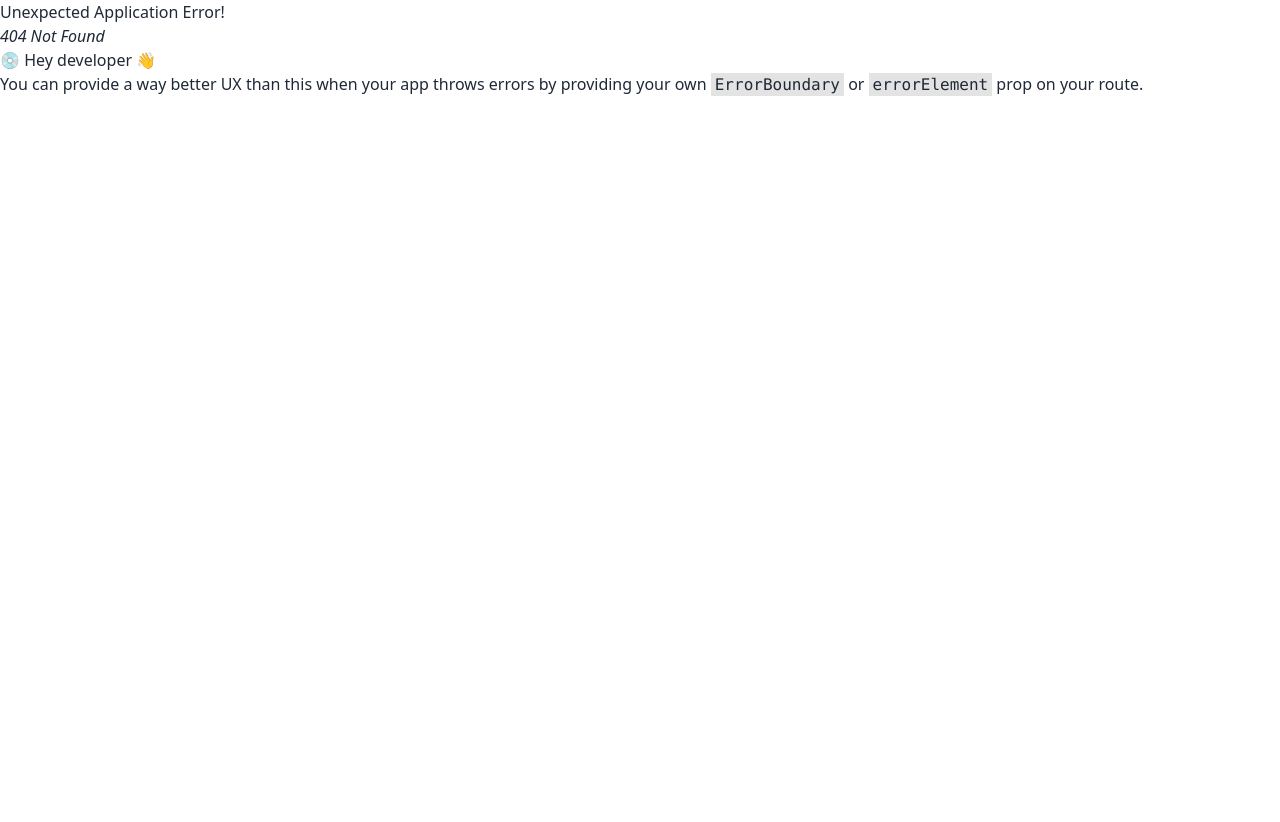
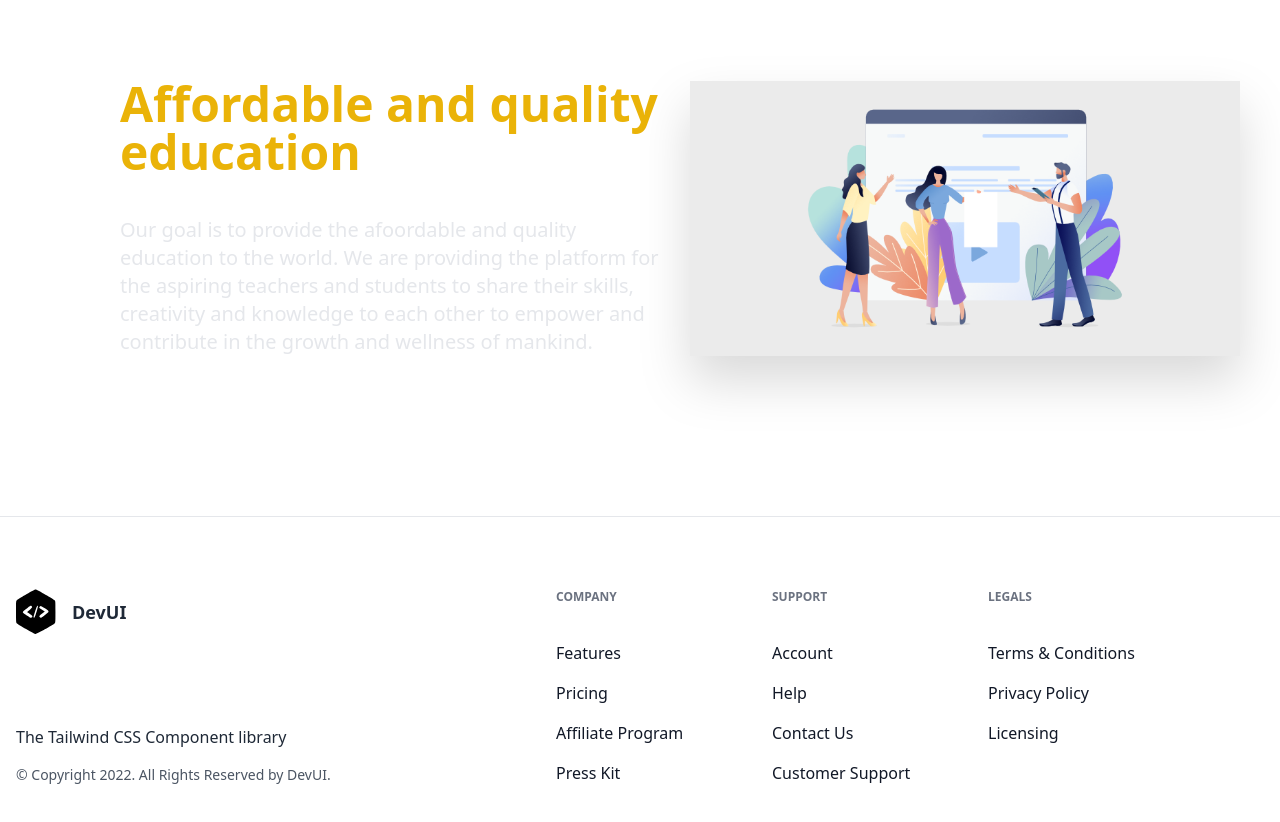
Before and after one commit to NikhilKumarMandal/course, a React (Vite) app in the folder fortend/: page /about in a window 1280 px wide. Before the commit this address had no page. Shown: the top 822 px of the page. Before the commit the page ends 800 px from the top, so only its background shows below. Built offline with nearby package versions, Linux system fonts and the light colour scheme.

Commit message:
"Added react-router-dom for routing, updated Header component to use Redux for auth state, removed Home component in favor of pages directory structure"

```diff
--- a/fortend/src/App.jsx
+++ b/fortend/src/App.jsx
@@ -1,3 +1,5 @@
+import { Route, Routes } from 'react-router-dom';
+
 
 function App() {
 
--- a/fortend/src/components/Header/Header.jsx
+++ b/fortend/src/components/Header/Header.jsx
@@ -2,8 +2,27 @@ import {AiFillCloseCircle} from 'react-icons/ai';
 import {FiMenu} from 'react-icons/fi';
 import { Link, useNavigate } from 'react-router-dom';
 import Footer from '../Footer/Footer';
+import { useDispatch,useSelector } from 'react-redux'
 
 function Header({children}) {
+
+    const dispatch = useDispatch()
+    const navigate = useNavigate()
+
+    // for checking if user is logged In
+    const isloggedIn = useSelector((state) => state?.auth?.loggedIn)
+
+    // for displaying the options acc to role
+
+    const role = useSelector((state) => state?.auth?.role)
+
+
+    const handleLogout = (e) => {
+        e.preventDefault()
+
+        // const res = await dispatch(logout())
+        navigate('/')
+    }
 
   function changeWidth() {
     const drawerSide = document.getElementsByClassName("drawer-side");
@@ -45,17 +64,18 @@ function Header({children}) {
                     <Link to="/">Home</Link>
                 </li>
 
-
-                    <li>
-                        <Link to="/admin/dashboard"> Admin DashBoard</Link>
-                    </li>
+                {isloggedIn && role === "ADMIN" && (
+                <li>
+                    <Link to="/admin/dashboard"> Admin DashBoard</Link>
+                </li>
+                )}
 
 
+                {isloggedIn && role === 'ADMIN' && (
                     <li>
                         <Link to="/course/create"> Create new course</Link>
                     </li>
-
-
+                )}
                 <li>
                     <Link to="/courses">All Courses</Link>
                 </li>
@@ -68,7 +88,7 @@ function Header({children}) {
                     <Link to="/about">About Us</Link>
                 </li>
 
-
+                {!isloggedIn && (
                     <li className="absolute bottom-4 w-[90%]">
                         <div className="w-full flex items-center justify-center">
                             <button className='btn-primary px-4 py-1 font-semibold rounded-md w-full'>
@@ -79,19 +99,21 @@ function Header({children}) {
                             </button>
                         </div>
                     </li>
+                )}
 
-
-
-                    <li className="absolute bottom-4 w-[90%]">
+                {isloggedIn && (
+                        <li className="absolute bottom-4 w-[90%]">
                         <div className="w-full flex items-center justify-center">
                             <button className='btn-primary px-4 py-1 font-semibold rounded-md w-full'>
                                 <Link to="/user/profile">Profile</Link>
                             </button>
                             <button className='btn-secondary px-4 py-1 font-semibold rounded-md w-full'>
-                                <Link >Logout</Link>
+                                <Link onClick={handleLogout} >Logout</Link>
                             </button>
                         </div>
                     </li>
+                )}
+
 
             </ul>
         </div>
--- a/fortend/src/main.jsx
+++ b/fortend/src/main.jsx
@@ -6,11 +6,16 @@ import  { Toaster } from 'react-hot-toast'
 import { Provider } from 'react-redux'
 import store from './redux/store.js'
 import { Route, RouterProvider, createBrowserRouter, createRoutesFromElements } from 'react-router-dom'
-import Home from './components/Home/Home.jsx'
+import Home from './pages/Home.jsx'
+import About from './pages/About.jsx'
+import NotFound from './pages/NotFound.jsx'
 
 const router = createBrowserRouter(
   createRoutesFromElements(
-    <Route path='/' element={<Home/>}>
+    <Route>
+    <Route path='/' element={<Home/>}/>
+    <Route path='/about' element={<About/>} />
+    <Route path="*" element={<NotFound />}/>
     </Route>
   )
 )
--- /dev/null
+++ b/fortend/src/pages/About.jsx
@@ -0,0 +1,44 @@
+import React from 'react'
+import Header from '../components/Header/Header.jsx'
+import about from '../assets/about.png'
+function About() {
+  return (
+    <Header>
+        <div className="pl-20 pt-20 flex flex-col text-white">
+                <div className="flex items-center gap-5 mx-10">
+                    <section className="w-1/2 space-y-10">
+                        <h1 className="text-5xl text-yellow-500 font-semibold">
+                            Affordable and quality education
+                        </h1>
+                        <p className="text-xl text-gray-200">
+                            Our goal is to provide the afoordable and quality education to the world.
+                            We are providing the platform for the aspiring teachers and students to share
+                            their skills, creativity and knowledge to each other to empower and contribute
+                            in the growth and wellness of mankind.
+                        </p>
+                    </section>
+
+                    <div className="w-1/2">
+                        <img
+                            id="test1"
+                            style={{
+                                filter: "drop-shadow(0px 10px 10px rgb(0,0,0));"
+                            }}
+                            alt="about main image"
+                            className="drop-shadow-2xl"
+                            src={about}
+                        />
+                    </div>
+                </div>
+
+                <div className="carousel w-1/2 m-auto my-16">
+
+                </div>
+
+
+            </div>
+    </Header>
+  )
+}
+
+export default About
--- a/fortend/src/components/Home/Home.jsx
+++ b/fortend/src/pages/Home.jsx
@@ -1,5 +1,5 @@
 import React from 'react'
-import Header from '../Header/Header'
+import Header from '../components/Header/Header.jsx'
 import { Link } from "react-router-dom";
 
 function Home() {
--- /dev/null
+++ b/fortend/src/pages/NotFound.jsx
@@ -0,0 +1,25 @@
+import React from 'react'
+import { useNavigate } from "react-router-dom";
+
+function NotFound() {
+    const navigate = useNavigate();
+  return (
+    <div className="h-screen w-full flex flex-col justify-center items-center bg-[#1A2238]">
+            <h1 className="text-9xl font-extrabold text-white tracking-widest">
+                404
+            </h1>
+            <div className="bg-black text-white px-2 text-sm rounded rotate-12 absolute">
+                Page not found ...
+            </div>
+            <button className="mt-5">
+                <a className="relative inline-block text-sm font-medium text-[#FF6A3D] group active:text-yellow-500 focus:outline-none focus:ring">
+                    <span onClick={() => navigate(-1)} className="relative block px-8 py-3 bg-[#1A2238] border border-current">
+                        Go Back
+                    </span>
+                </a>
+            </button>
+        </div>
+  )
+}
+
+export default NotFound
```
Also changed, not shown: fortend/src/assets/about.png (added), fortend/src/assets/images.jpg (added).
